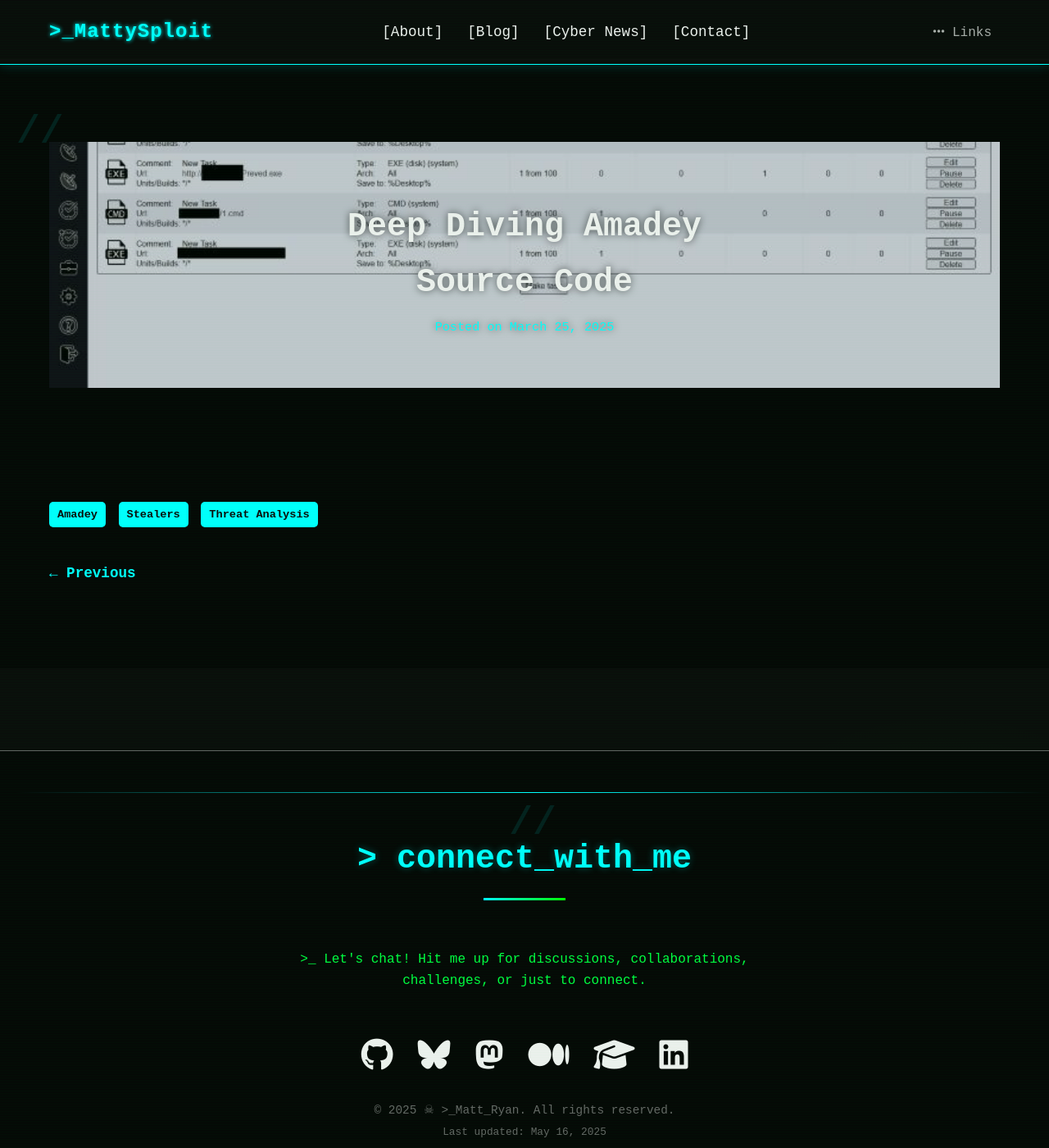
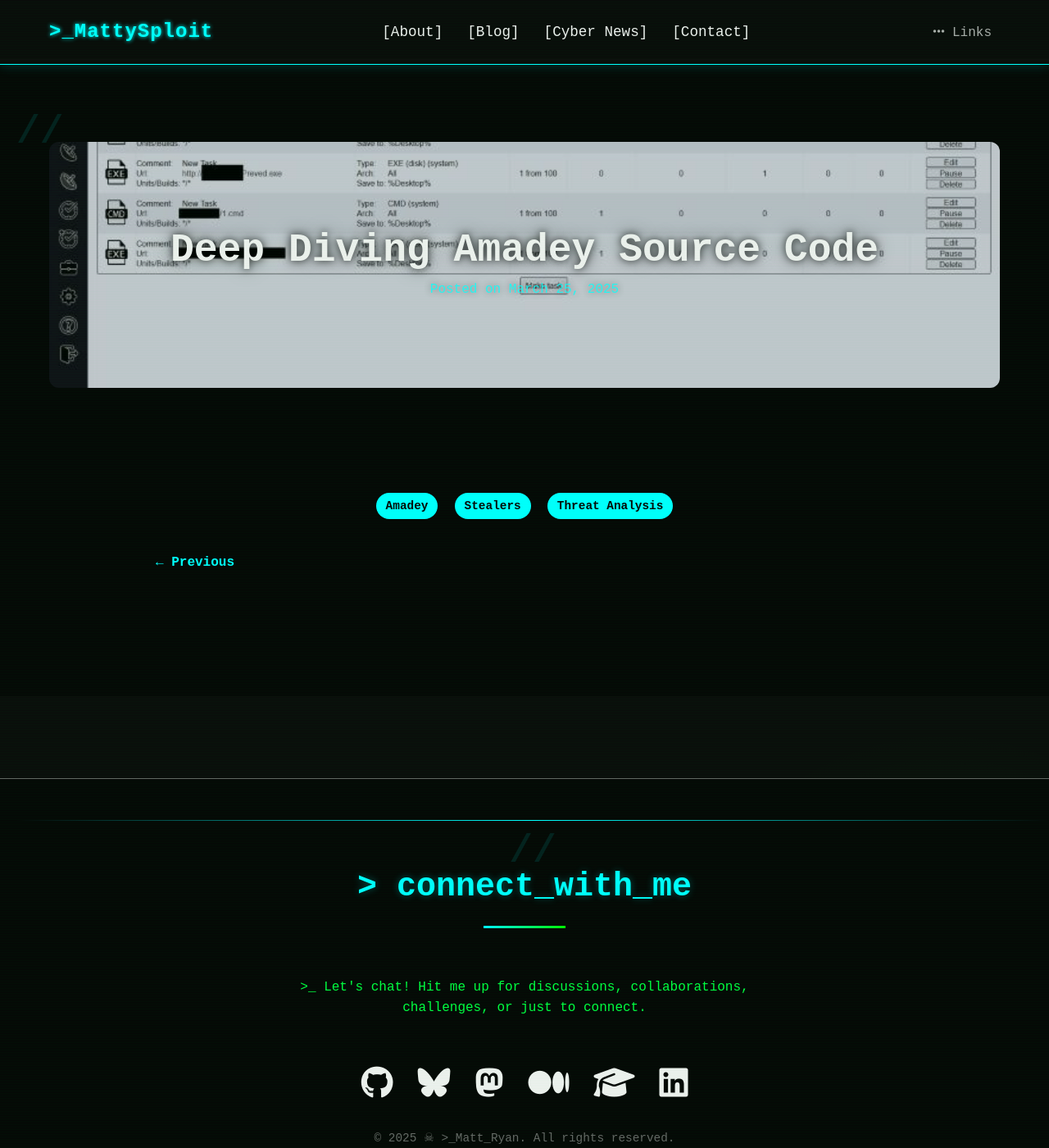
Before and after one commit to CTI-Buddy/cti-buddy.github.io, a Jekyll site: the page built from _posts/2025-03-01-amadey.md, in a window 1280 px wide and 1400 px high. Shown: the whole window at 82% size. Built offline with Jekyll 4.4.1, drawn with Linux system fonts in a browser that asks for light colours.

Commit message:
Update style.css

```diff
--- a/assets/css/style.css
+++ b/assets/css/style.css
@@ -469,7 +469,126 @@
             margin-left: 10px;
         }
 
-/* Single Post Page Styles */
+/* Post Page Styling */
+.single-post {
+  font-family: Verdana, Geneva, Tahoma, sans-serif;
+  color: var(--light);
+  padding-bottom: 3rem;
+}
+
+.post-image-header {
+  position: relative;
+  width: 100%;
+  max-height: 320px;
+  overflow: hidden;
+  border-radius: 12px;
+  margin-bottom: 2rem;
+}
+
+.post-hero-img {
+  width: 100%;
+  height: 320px;
+  object-fit: cover;
+  display: block;
+  filter: brightness(0.6);
+  transition: filter 0.3s ease;
+}
+
+.post-image-header:hover .post-hero-img {
+  filter: brightness(0.8);
+}
+
+.post-title-overlay {
+  position: absolute;
+  top: 50%;
+  left: 50%;
+  transform: translate(-50%, -50%);
+  color: white;
+  text-align: center;
+  padding: 0 1rem;
+  width: 100%;
+  max-width: 900px;
+  user-select: none;
+}
+
+.post-title-overlay .post-title {
+  font-size: 3rem;
+  margin: 0;
+  font-weight: 700;
+  line-height: 1.1;
+  text-shadow:
+    0 0 10px rgba(0,0,0,0.7),
+    0 0 20px rgba(0,0,0,0.5);
+}
+
+.post-title-overlay .meta {
+  margin-top: 0.5rem;
+  font-family: 'Courier New', monospace;
+  font-size: 1rem;
+  opacity: 0.8;
+}
+
+.post-content {
+  line-height: 1.6;
+  font-size: 1.1rem;
+  max-width: 900px;
+  margin: 0 auto;
+  color: var(--light);
+}
+
+.post-tags {
+  margin-top: 2rem;
+  text-align: center;
+}
+
+.post-tags .tag {
+  display: inline-block;
+  background-color: var(--primary);
+  color: var(--darker);
+  font-weight: 600;
+  padding: 0.25rem 0.75rem;
+  margin: 0 0.3rem 0.5rem;
+  border-radius: 20px;
+  font-size: 0.9rem;
+  cursor: default;
+}
+
+.post-nav {
+  margin-top: 3rem;
+  display: flex;
+  justify-content: space-between;
+  max-width: 900px;
+  margin-left: auto;
+  margin-right: auto;
+  font-weight: 600;
+  font-size: 1rem;
+}
+
+.post-nav a {
+  color: var(--primary);
+  text-decoration: none;
+  transition: color 0.3s;
+}
+
+.post-nav a:hover {
+  color: var(--accent);
+}
+
+/* Responsive adjustments */
+@media (max-width: 768px) {
+  .post-title-overlay .post-title {
+    font-size: 2rem;
+  }
+  .post-content {
+    font-size: 1rem;
+    padding: 0 1rem;
+  }
+  .post-nav {
+    flex-direction: column;
+    gap: 1rem;
+  }
+}
+
 
 /* Ensure post title/header is not sticky */
 
```
